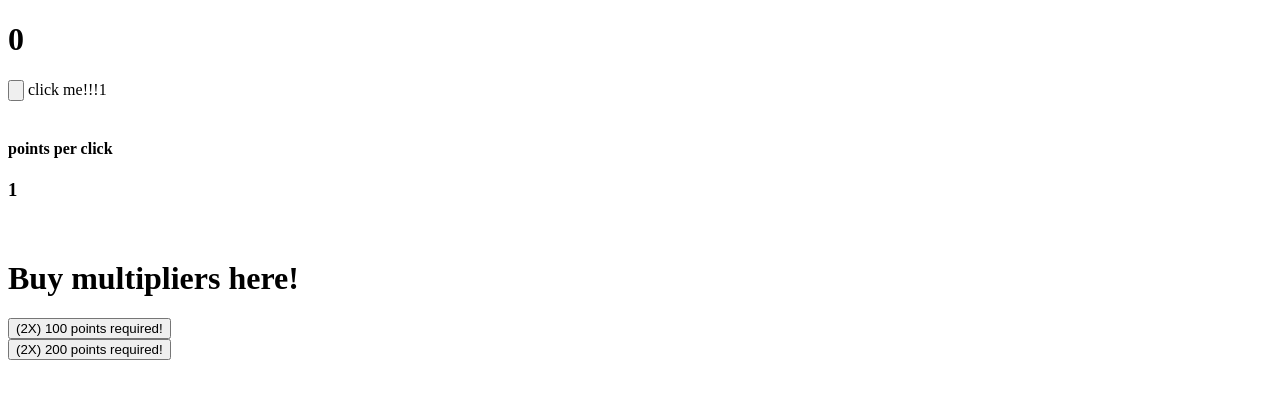
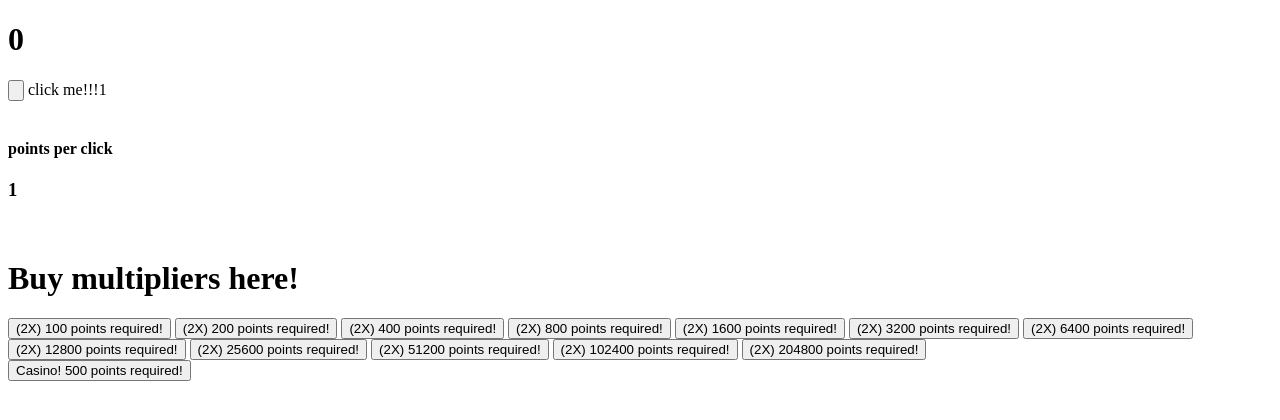
Before and after one commit to EpikFace/cl, a plain HTML site: page index.html in a window 1280 px wide. Drawn offline with Linux system fonts and the light colour scheme.

Commit message:
Update index.html
added more shop buttons

```diff
--- a/index.html
+++ b/index.html
@@ -15,9 +15,22 @@
             <h3 id="pointsPerClick">1</h3>
             <br>
             <h1> Buy multipliers here!</h1>
-            <input type="button" id="shopButtonOne" value="(2X) 100 points required!" onclick="disappear('shopButtonOne',100)"><br>
+            <input type="button" id="shopButtonOne" value="(2X) 100 points required!" onclick="disappear('shopButtonOne',100)">
             <input type="button" id="shopButtonTwo" value="(2X) 200 points required!" onclick="disappear('shopButtonTwo',200)">
+            <input type="button" id="shopButton3" value="(2X) 400 points required!" onclick="disappear('shopButton3',400)">
+            <input type="button" id="shopButton4" value="(2X) 800 points required!" onclick="disappear('shopButton4',800)">
+            <input type="button" id="shopButton5" value="(2X) 1600 points required!" onclick="disappear('shopButton5',1600)">
+            <input type="button" id="shopButton6" value="(2X) 3200 points required!" onclick="disappear('shopButton6',3200)">
+            <input type="button" id="shopButton7" value="(2X) 6400 points required!" onclick="disappear('shopButton7',6400)">
+            <input type="button" id="shopButton8" value="(2X) 12800 points required!" onclick="disappear('shopButton8',12800)">
+            <input type="button" id="shopButton9" value="(2X) 25600 points required!" onclick="disappear('shopButton9',25600)">
+            <input type="button" id="shopButton10" value="(2X) 51200 points required!" onclick="disappear('shopButton10',51200)">
+            <input type="button" id="shopButton11" value="(2X) 102400 points required!" onclick="disappear('shopButton11',102400)">
+            <input type="button" id="shopButton12" value="(2X) 204800 points required!" onclick="disappear('shopButton12',204800)">
         </div>
+    </div>
+    <div id="casinoDiv">
+        <input type="button" id="casinoButton" value="Casino! 500 points required!" onclick="disappear('mainDiv',500)">
     </div>
 <script src="main.js" charset="utf-8"></script>
 </body>
```
